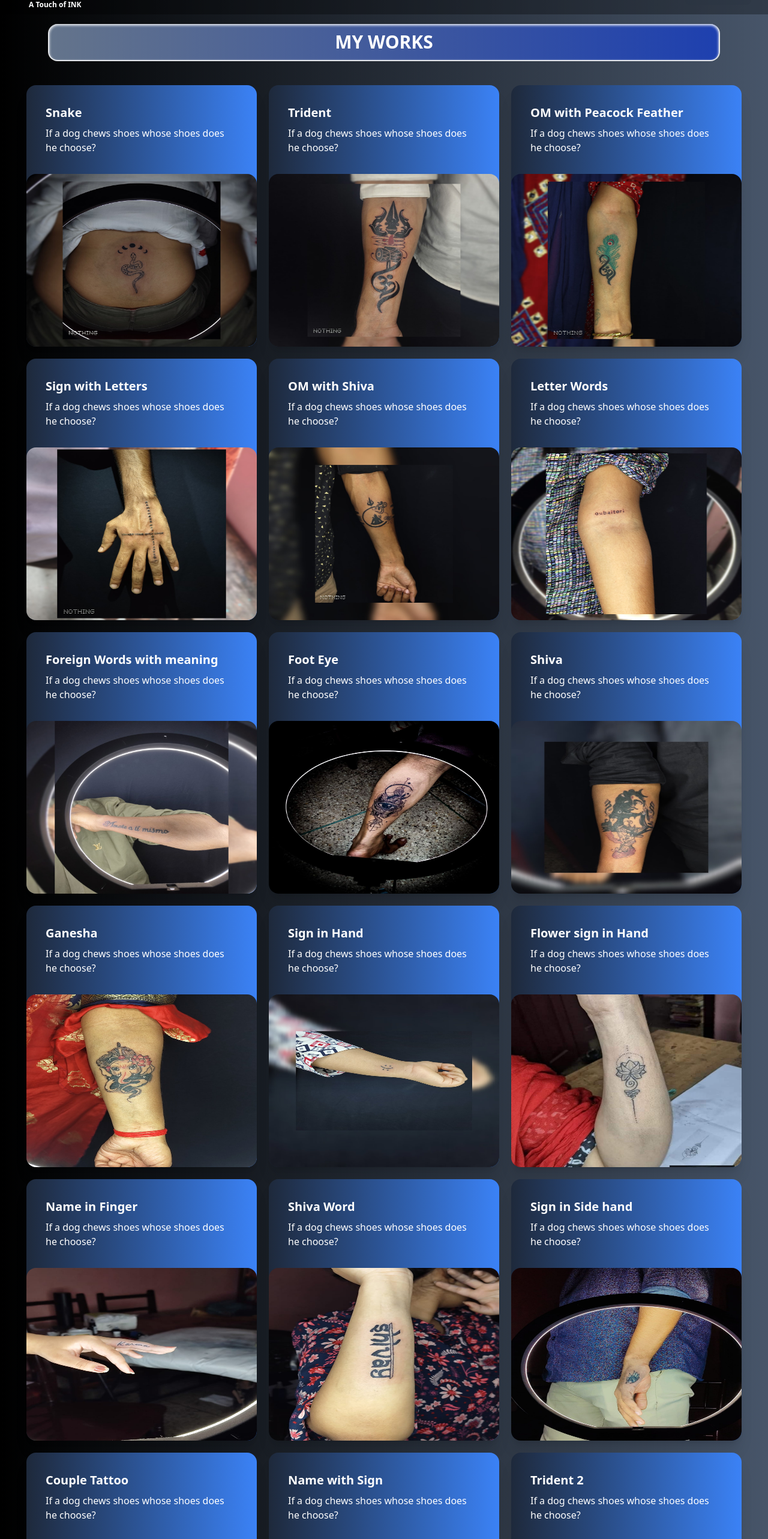
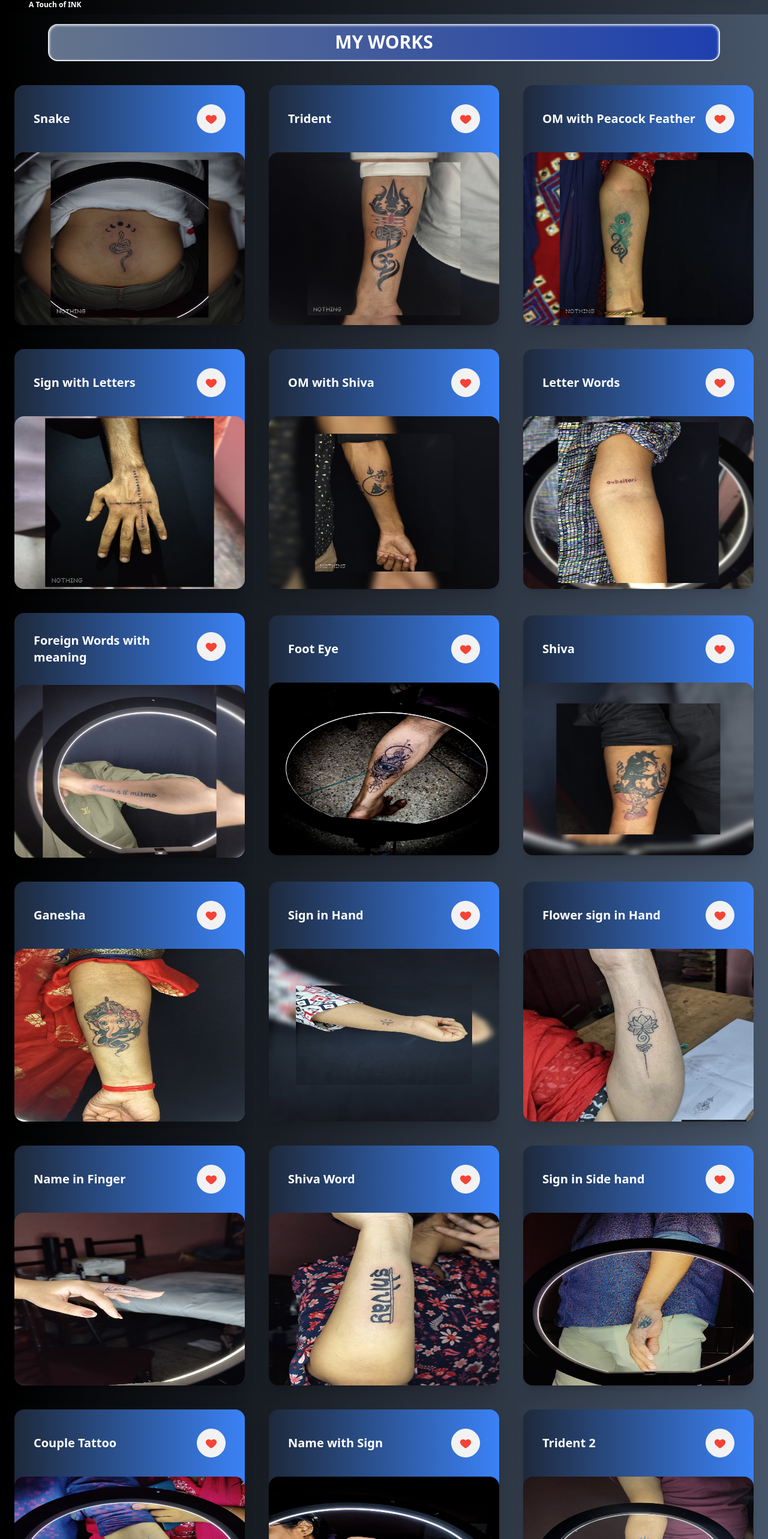
Before and after one commit to SwapnilRoyweb/tatto_website_abhoy, a React (Vite) app: page /myWorks in a window 1280 px wide. Shown: the part 56-2622 px from the top of the page at 60% size. Built offline with nearby package versions, Linux system fonts and the light colour scheme.

Commit message:
my works page all ready and hover effect added

```diff
--- a/src/Home/Banner/Banner.jsx
+++ b/src/Home/Banner/Banner.jsx
@@ -18,7 +18,7 @@ const Banner = () => {
                 <div className='mx-auto lg:ml-20 text-white w-80 md:w-96 lg:w-1/2'>
                     <h1 className='text-5xl font-bold text-white uppercase mb-5'>A TOUCH of INK</h1>
                     <p>Choosing a certified and skilled tattoo artist is essential to ensure your safety, receive a high-quality piece of body art and have a positive overall experience.</p>
-                    <button className='btn btn-outline btn-error btn-wide mt-8'>Click me <GiSelfLove></GiSelfLove></button>
+                    <button className='btn btn-outline btn-error btn-wide mt-8 transition ease-in-out delay-150 hover:-translate-y-1 hover:scale-110 duration-300'>Click me <GiSelfLove></GiSelfLove></button>
                 </div>
                 {/* <img src={img1} alt="" className='mr-5 lg:mr-20' /> */}
                 <div className='mx-5 lg:mr-20 w-1/2'>
--- a/src/Home/MyWorks/Works.jsx
+++ b/src/Home/MyWorks/Works.jsx
@@ -24,6 +24,7 @@ import img22 from '../../assets/Client_Works/IMG_20230621_173606631.jpg'
 import img23 from '../../assets/Client_Works/IMG_20230906_000102078.jpg'
 import img24 from '../../assets/Client_Works/IMG_20230621_194948059.jpg'
 import img25 from '../../assets/Client_Works/f461dac4fbfac4ec6d6c522a667d6c1b.jpg'
+import { FcLike } from "react-icons/fc";
 
 
 const Works = () => {
@@ -32,179 +33,179 @@ const Works = () => {
             <div className='mx-20'>
                 <h1 className='text-white text-center mt-24 bg-gradient-to-r from-slate-500 to-blue-800 py-3 rounded-2xl text-3xl uppercase font-bold border border-b-2 border-x-2 border-t-0 shadow-inner shadow-white'>My Works</h1>
             </div>
-            <div className='flex flex-col items-center justify-center w-full md:flex-row flex-wrap gap-5 my-10'>
-                <div className="rounded-2xl w-96 bg-gradient-to-l from-blue-500 to-slate-800 shadow-xl">
-                    <div className="card-body text-white">
+            <div className='flex flex-col items-center justify-center w-full md:flex-row flex-wrap gap-10 my-10'>
+                <div className="rounded-2xl w-96 bg-gradient-to-l from-blue-500 to-slate-800 shadow-xl transition ease-in-out delay-150 hover:-translate-y-1 hover:scale-110 duration-300">
+                    <div className="card-body text-white flex flex-row justify-between">
                         <h2 className="card-title">Snake</h2>
-                        <p>If a dog chews shoes whose shoes does he choose?</p>
+                        <button className='btn btn-circle'><FcLike className='text-xl'/></button>
                     </div>
                     <figure><img src={img1} alt="Shoes" className='w-full h-72 rounded-2xl'/></figure>
                 </div>
-                <div className="rounded-2xl w-96 bg-gradient-to-l from-blue-500 to-slate-800 shadow-xl">
-                    <div className="card-body text-white">
+                <div className="rounded-2xl w-96 bg-gradient-to-l from-blue-500 to-slate-800 shadow-xl transition ease-in-out delay-150 hover:-translate-y-1 hover:scale-110 duration-300">
+                    <div className="card-body text-white flex flex-row justify-between">
                         <h2 className="card-title">Trident</h2>
-                        <p>If a dog chews shoes whose shoes does he choose?</p>
+                        <button className='btn btn-circle'><FcLike className='text-xl'/></button>
                     </div>
                     <figure><img src={img2} alt="Shoes" className='w-full h-72 rounded-2xl'/></figure>
                 </div>
-                <div className="rounded-2xl w-96 bg-gradient-to-l from-blue-500 to-slate-800 shadow-xl">
-                    <div className="card-body text-white">
+                <div className="rounded-2xl w-96 bg-gradient-to-l from-blue-500 to-slate-800 shadow-xl transition ease-in-out delay-150 hover:-translate-y-1 hover:scale-110 duration-300">
+                    <div className="card-body text-white flex flex-row justify-between">
                         <h2 className="card-title">OM with Peacock Feather</h2>
-                        <p>If a dog chews shoes whose shoes does he choose?</p>
+                        <button className='btn btn-circle'><FcLike className='text-xl'/></button>
                     </div>
                     <figure><img src={img3} alt="Shoes" className='w-full h-72 rounded-2xl'/></figure>
                 </div>
-                <div className="rounded-2xl w-96 bg-gradient-to-l from-blue-500 to-slate-800 shadow-xl">
-                    <div className="card-body text-white">
+                <div className="rounded-2xl w-96 bg-gradient-to-l from-blue-500 to-slate-800 shadow-xl transition ease-in-out delay-150 hover:-translate-y-1 hover:scale-110 duration-300">
+                    <div className="card-body text-white flex flex-row justify-between">
                         <h2 className="card-title">Sign with Letters</h2>
-                        <p>If a dog chews shoes whose shoes does he choose?</p>
+                        <button className='btn btn-circle'><FcLike className='text-xl'/></button>
                     </div>
                     <figure><img src={img4} alt="Shoes" className='w-full h-72 rounded-2xl'/></figure>
                 </div>
-                <div className="rounded-2xl w-96 bg-gradient-to-l from-blue-500 to-slate-800 shadow-xl">
-                    <div className="card-body text-white">
+                <div className="rounded-2xl w-96 bg-gradient-to-l from-blue-500 to-slate-800 shadow-xl transition ease-in-out delay-150 hover:-translate-y-1 hover:scale-110 duration-300">
+                    <div className="card-body text-white flex flex-row justify-between">
                         <h2 className="card-title">OM with Shiva</h2>
-                        <p>If a dog chews shoes whose shoes does he choose?</p>
+                        <button className='btn btn-circle'><FcLike className='text-xl'/></button>
                     </div>
                     <figure><img src={img5} alt="Shoes" className='w-full h-72 rounded-2xl'/></figure>
                 </div>
-                <div className="rounded-2xl w-96 bg-gradient-to-l from-blue-500 to-slate-800 shadow-xl">
-                    <div className="card-body text-white">
+                <div className="rounded-2xl w-96 bg-gradient-to-l from-blue-500 to-slate-800 shadow-xl transition ease-in-out delay-150 hover:-translate-y-1 hover:scale-110 duration-300">
+                    <div className="card-body text-white flex flex-row justify-between">
                         <h2 className="card-title">Letter Words</h2>
-                        <p>If a dog chews shoes whose shoes does he choose?</p>
+                        <button className='btn btn-circle'><FcLike className='text-xl'/></button>
                     </div>
                     <figure><img src={img6} alt="Shoes" className='w-full h-72 rounded-2xl'/></figure>
                 </div>
-                <div className="rounded-2xl w-96 bg-gradient-to-l from-blue-500 to-slate-800 shadow-xl">
-                    <div className="card-body text-white">
+                <div className="rounded-2xl w-96 bg-gradient-to-l from-blue-500 to-slate-800 shadow-xl transition ease-in-out delay-150 hover:-translate-y-1 hover:scale-110 duration-300">
+                    <div className="card-body text-white flex flex-row justify-between">
                         <h2 className="card-title">Foreign Words with meaning</h2>
-                        <p>If a dog chews shoes whose shoes does he choose?</p>
+                        <button className='btn btn-circle'><FcLike className='text-xl'/></button>
                     </div>
                     <figure><img src={img7} alt="Shoes" className='w-full h-72 rounded-2xl'/></figure>
                 </div>
-                <div className="rounded-2xl w-96 bg-gradient-to-l from-blue-500 to-slate-800 shadow-xl">
-                    <div className="card-body text-white">
+                <div className="rounded-2xl w-96 bg-gradient-to-l from-blue-500 to-slate-800 shadow-xl transition ease-in-out delay-150 hover:-translate-y-1 hover:scale-110 duration-300">
+                    <div className="card-body text-white flex flex-row justify-between">
                         <h2 className="card-title">Foot Eye</h2>
-                        <p>If a dog chews shoes whose shoes does he choose?</p>
+                        <button className='btn btn-circle'><FcLike className='text-xl'/></button>
                     </div>
                     <figure><img src={img8} alt="Shoes" className='w-full h-72 rounded-2xl'/></figure>
                 </div>
-                <div className="rounded-2xl w-96 bg-gradient-to-l from-blue-500 to-slate-800 shadow-xl">
-                    <div className="card-body text-white">
+                <div className="rounded-2xl w-96 bg-gradient-to-l from-blue-500 to-slate-800 shadow-xl transition ease-in-out delay-150 hover:-translate-y-1 hover:scale-110 duration-300">
+                    <div className="card-body text-white flex flex-row justify-between">
                         <h2 className="card-title">Shiva</h2>
-                        <p>If a dog chews shoes whose shoes does he choose?</p>
+                        <button className='btn btn-circle'><FcLike className='text-xl'/></button>
                     </div>
                     <figure><img src={img9} alt="Shoes" className='w-full h-72 rounded-2xl'/></figure>
                 </div>
-                <div className="rounded-2xl w-96 bg-gradient-to-l from-blue-500 to-slate-800 shadow-xl">
-                    <div className="card-body text-white">
+                <div className="rounded-2xl w-96 bg-gradient-to-l from-blue-500 to-slate-800 shadow-xl transition ease-in-out delay-150 hover:-translate-y-1 hover:scale-110 duration-300">
+                    <div className="card-body text-white flex flex-row justify-between">
                         <h2 className="card-title">Ganesha</h2>
-                        <p>If a dog chews shoes whose shoes does he choose?</p>
+                        <button className='btn btn-circle'><FcLike className='text-xl'/></button>
                     </div>
                     <figure><img src={img10} alt="Shoes" className='w-full h-72 rounded-2xl'/></figure>
                 </div>
-                <div className="rounded-2xl w-96 bg-gradient-to-l from-blue-500 to-slate-800 shadow-xl">
-                    <div className="card-body text-white">
+                <div className="rounded-2xl w-96 bg-gradient-to-l from-blue-500 to-slate-800 shadow-xl transition ease-in-out delay-150 hover:-translate-y-1 hover:scale-110 duration-300">
+                    <div className="card-body text-white flex flex-row justify-between">
                         <h2 className="card-title">Sign in Hand</h2>
-                        <p>If a dog chews shoes whose shoes does he choose?</p>
+                        <button className='btn btn-circle'><FcLike className='text-xl'/></button>
                     </div>
                     <figure><img src={img11} alt="Shoes" className='w-full h-72 rounded-2xl'/></figure>
                 </div>
-                <div className="rounded-2xl w-96 bg-gradient-to-l from-blue-500 to-slate-800 shadow-xl">
-                    <div className="card-body text-white">
+                <div className="rounded-2xl w-96 bg-gradient-to-l from-blue-500 to-slate-800 shadow-xl transition ease-in-out delay-150 hover:-translate-y-1 hover:scale-110 duration-300">
+                    <div className="card-body text-white flex flex-row justify-between">
                         <h2 className="card-title">Flower sign in Hand</h2>
-                        <p>If a dog chews shoes whose shoes does he choose?</p>
+                        <button className='btn btn-circle'><FcLike className='text-xl'/></button>
                     </div>
                     <figure><img src={img12} alt="Shoes" className='w-full h-72 rounded-2xl'/></figure>
                 </div>
-                <div className="rounded-2xl w-96 bg-gradient-to-l from-blue-500 to-slate-800 shadow-xl">
-                    <div className="card-body text-white">
+                <div className="rounded-2xl w-96 bg-gradient-to-l from-blue-500 to-slate-800 shadow-xl transition ease-in-out delay-150 hover:-translate-y-1 hover:scale-110 duration-300">
+                    <div className="card-body text-white flex flex-row justify-between">
                         <h2 className="card-title">Name in Finger</h2>
-                        <p>If a dog chews shoes whose shoes does he choose?</p>
+                        <button className='btn btn-circle'><FcLike className='text-xl'/></button>
                     </div>
                     <figure><img src={img13} alt="Shoes" className='w-full h-72 rounded-2xl'/></figure>
                 </div>
-                <div className="rounded-2xl w-96 bg-gradient-to-l from-blue-500 to-slate-800 shadow-xl">
-                    <div className="card-body text-white">
+                <div className="rounded-2xl w-96 bg-gradient-to-l from-blue-500 to-slate-800 shadow-xl transition ease-in-out delay-150 hover:-translate-y-1 hover:scale-110 duration-300">
+                    <div className="card-body text-white flex flex-row justify-between">
                         <h2 className="card-title">Shiva Word</h2>
-                        <p>If a dog chews shoes whose shoes does he choose?</p>
+                        <button className='btn btn-circle'><FcLike className='text-xl'/></button>
                     </div>
                     <figure><img src={img14} alt="Shoes" className='w-full h-72 rounded-2xl'/></figure>
                 </div>
-                <div className="rounded-2xl w-96 bg-gradient-to-l from-blue-500 to-slate-800 shadow-xl">
-                    <div className="card-body text-white">
+                <div className="rounded-2xl w-96 bg-gradient-to-l from-blue-500 to-slate-800 shadow-xl transition ease-in-out delay-150 hover:-translate-y-1 hover:scale-110 duration-300">
+                    <div className="card-body text-white flex flex-row justify-between">
                         <h2 className="card-title">Sign in Side hand</h2>
-                        <p>If a dog chews shoes whose shoes does he choose?</p>
+                        <button className='btn btn-circle'><FcLike className='text-xl'/></button>
                     </div>
                     <figure><img src={img15} alt="Shoes" className='w-full h-72 rounded-2xl'/></figure>
                 </div>
-                <div className="rounded-2xl w-96 bg-gradient-to-l from-blue-500 to-slate-800 shadow-xl">
-                    <div className="card-body text-white">
+                <div className="rounded-2xl w-96 bg-gradient-to-l from-blue-500 to-slate-800 shadow-xl transition ease-in-out delay-150 hover:-translate-y-1 hover:scale-110 duration-300">
+                    <div className="card-body text-white flex flex-row justify-between">
                         <h2 className="card-title">Couple Tattoo</h2>
-                        <p>If a dog chews shoes whose shoes does he choose?</p>
+                        <button className='btn btn-circle'><FcLike className='text-xl'/></button>
                     </div>
                     <figure><img src={img16} alt="Shoes" className='w-full h-72 rounded-2xl'/></figure>
                 </div>
-                <div className="rounded-2xl w-96 bg-gradient-to-l from-blue-500 to-slate-800 shadow-xl">
-                    <div className="card-body text-white">
+                <div className="rounded-2xl w-96 bg-gradient-to-l from-blue-500 to-slate-800 shadow-xl transition ease-in-out delay-150 hover:-translate-y-1 hover:scale-110 duration-300">
+                    <div className="card-body text-white flex flex-row justify-between">
                         <h2 className="card-title">Name with Sign</h2>
-                        <p>If a dog chews shoes whose shoes does he choose?</p>
+                        <button className='btn btn-circle'><FcLike className='text-xl'/></button>
                     </div>
                     <figure><img src={img17} alt="Shoes" className='w-full h-72 rounded-2xl'/></figure>
                 </div>
-                <div className="rounded-2xl w-96 bg-gradient-to-l from-blue-500 to-slate-800 shadow-xl">
-                    <div className="card-body text-white">
+                <div className="rounded-2xl w-96 bg-gradient-to-l from-blue-500 to-slate-800 shadow-xl transition ease-in-out delay-150 hover:-translate-y-1 hover:scale-110 duration-300">
+                    <div className="card-body text-white flex flex-row justify-between">
                         <h2 className="card-title">Trident 2</h2>
-                        <p>If a dog chews shoes whose shoes does he choose?</p>
+                        <button className='btn btn-circle'><FcLike className='text-xl'/></button>
                     </div>
                     <figure><img src={img18} alt="Shoes" className='w-full h-72 rounded-2xl'/></figure>
                 </div>
-                <div className="rounded-2xl w-96 bg-gradient-to-l from-blue-500 to-slate-800 shadow-xl">
-                    <div className="card-body text-white">
+                <div className="rounded-2xl w-96 bg-gradient-to-l from-blue-500 to-slate-800 shadow-xl transition ease-in-out delay-150 hover:-translate-y-1 hover:scale-110 duration-300">
+                    <div className="card-body text-white flex flex-row justify-between">
                         <h2 className="card-title">Lakshmi</h2>
-                        <p>If a dog chews shoes whose shoes does he choose?</p>
+                        <button className='btn btn-circle'><FcLike className='text-xl'/></button>
                     </div>
                     <figure><img src={img19} alt="Shoes" className='w-full h-72 rounded-2xl'/></figure>
                 </div>
-                <div className="rounded-2xl w-96 bg-gradient-to-l from-blue-500 to-slate-800 shadow-xl">
-                    <div className="card-body text-white">
+                <div className="rounded-2xl w-96 bg-gradient-to-l from-blue-500 to-slate-800 shadow-xl transition ease-in-out delay-150 hover:-translate-y-1 hover:scale-110 duration-300">
+                    <div className="card-body text-white flex flex-row justify-between">
                         <h2 className="card-title">Tik-Tak-Toe</h2>
-                        <p>If a dog chews shoes whose shoes does he choose?</p>
+                        <button className='btn btn-circle'><FcLike className='text-xl'/></button>
                     </div>
                     <figure><img src={img20} alt="Shoes" className='w-full h-72 rounded-2xl'/></figure>
                 </div>
-                <div className="rounded-2xl w-96 bg-gradient-to-l from-blue-500 to-slate-800 shadow-xl">
-                    <div className="card-body text-white">
+                <div className="rounded-2xl w-96 bg-gradient-to-l from-blue-500 to-slate-800 shadow-xl transition ease-in-out delay-150 hover:-translate-y-1 hover:scale-110 duration-300">
+                    <div className="card-body text-white flex flex-row justify-between">
                         <h2 className="card-title">Peacock Feather in Back</h2>
-                        <p>If a dog chews shoes whose shoes does he choose?</p>
+                        <button className='btn btn-circle'><FcLike className='text-xl'/></button>
                     </div>
                     <figure><img src={img21} alt="Shoes" className='w-full h-72 rounded-2xl'/></figure>
                 </div>
-                <div className="rounded-2xl w-96 bg-gradient-to-l from-blue-500 to-slate-800 shadow-xl">
-                    <div className="card-body text-white">
+                <div className="rounded-2xl w-96 bg-gradient-to-l from-blue-500 to-slate-800 shadow-xl transition ease-in-out delay-150 hover:-translate-y-1 hover:scale-110 duration-300">
+                    <div className="card-body text-white flex flex-row justify-between">
                         <h2 className="card-title">Trident 3</h2>
-                        <p>If a dog chews shoes whose shoes does he choose?</p>
+                        <button className='btn btn-circle'><FcLike className='text-xl'/></button>
                     </div>
                     <figure><img src={img22} alt="Shoes" className='w-full h-72 rounded-2xl'/></figure>
                 </div>
-                <div className="rounded-2xl w-96 bg-gradient-to-l from-blue-500 to-slate-800 shadow-xl">
-                    <div className="card-body text-white">
+                <div className="rounded-2xl w-96 bg-gradient-to-l from-blue-500 to-slate-800 shadow-xl transition ease-in-out delay-150 hover:-translate-y-1 hover:scale-110 duration-300">
+                    <div className="card-body text-white flex flex-row justify-between">
                         <h2 className="card-title">Trident 4</h2>
-                        <p>If a dog chews shoes whose shoes does he choose?</p>
+                        <button className='btn btn-circle'><FcLike className='text-xl'/></button>
                     </div>
                     <figure><img src={img23} alt="Shoes" className='w-full h-72 rounded-2xl'/></figure>
                 </div>
-                <div className="rounded-2xl w-96 bg-gradient-to-l from-blue-500 to-slate-800 shadow-xl">
-                    <div className="card-body text-white">
+                <div className="rounded-2xl w-96 bg-gradient-to-l from-blue-500 to-slate-800 shadow-xl transition ease-in-out delay-150 hover:-translate-y-1 hover:scale-110 duration-300">
+                    <div className="card-body text-white flex flex-row justify-between">
                         <h2 className="card-title">Trident 5</h2>
-                        <p>If a dog chews shoes whose shoes does he choose?</p>
+                        <button className='btn btn-circle'><FcLike className='text-xl'/></button>
                     </div>
                     <figure><img src={img24} alt="Shoes" className='w-full h-72 rounded-2xl'/></figure>
                 </div>
-                <div className="rounded-2xl w-96 bg-gradient-to-l from-blue-500 to-slate-800 shadow-xl">
-                    <div className="card-body text-white">
+                <div className="rounded-2xl w-96 bg-gradient-to-l from-blue-500 to-slate-800 shadow-xl transition ease-in-out delay-150 hover:-translate-y-1 hover:scale-110 duration-300">
+                    <div className="card-body text-white flex flex-row justify-between">
                         <h2 className="card-title">Trident Eye</h2>
-                        <p>If a dog chews shoes whose shoes does he choose?</p>
+                        <button className='btn btn-circle'><FcLike className='text-xl'/></button>
                     </div>
                     <figure><img src={img25} alt="Shoes" className='w-full h-72 rounded-2xl'/></figure>
                 </div>
```
